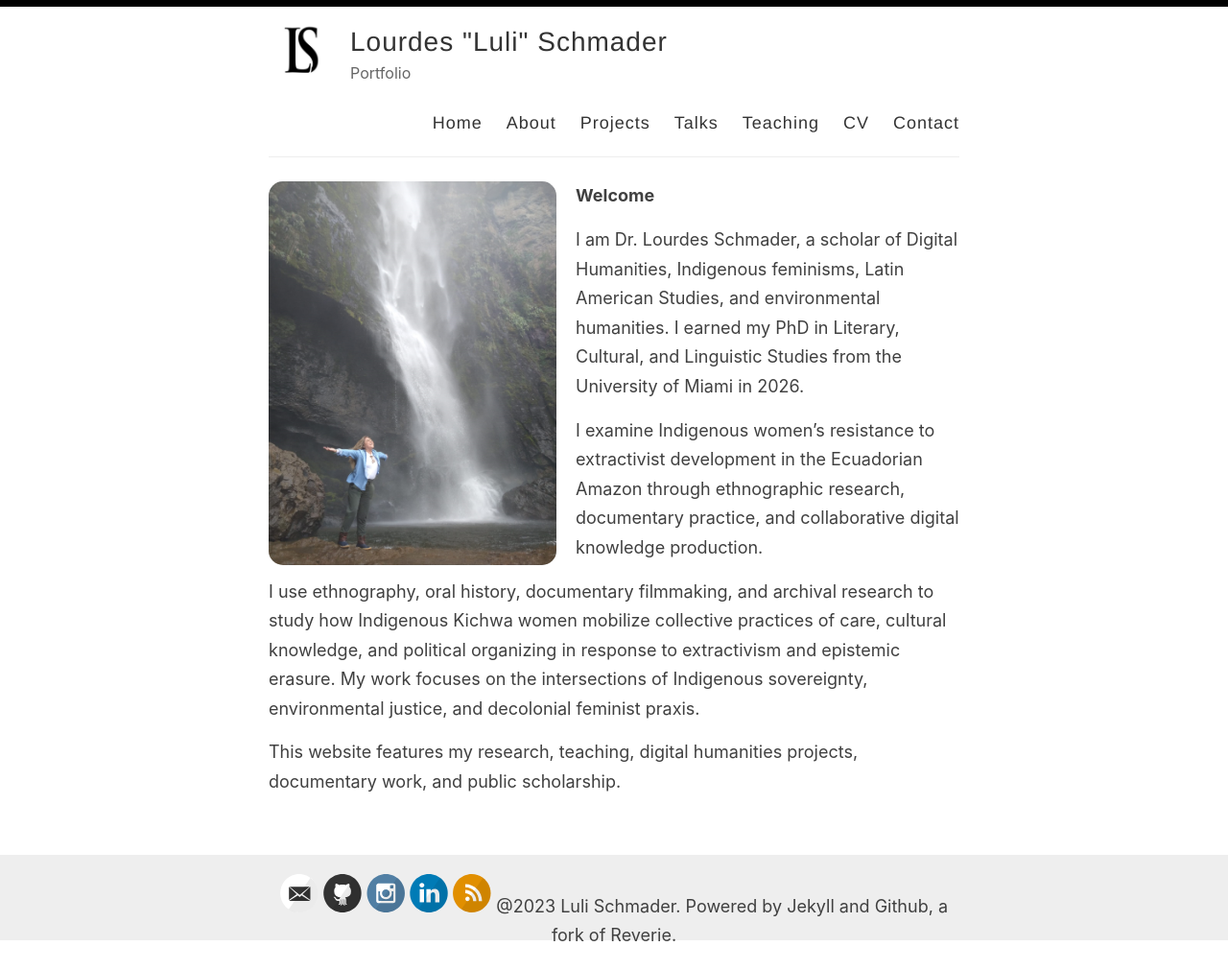
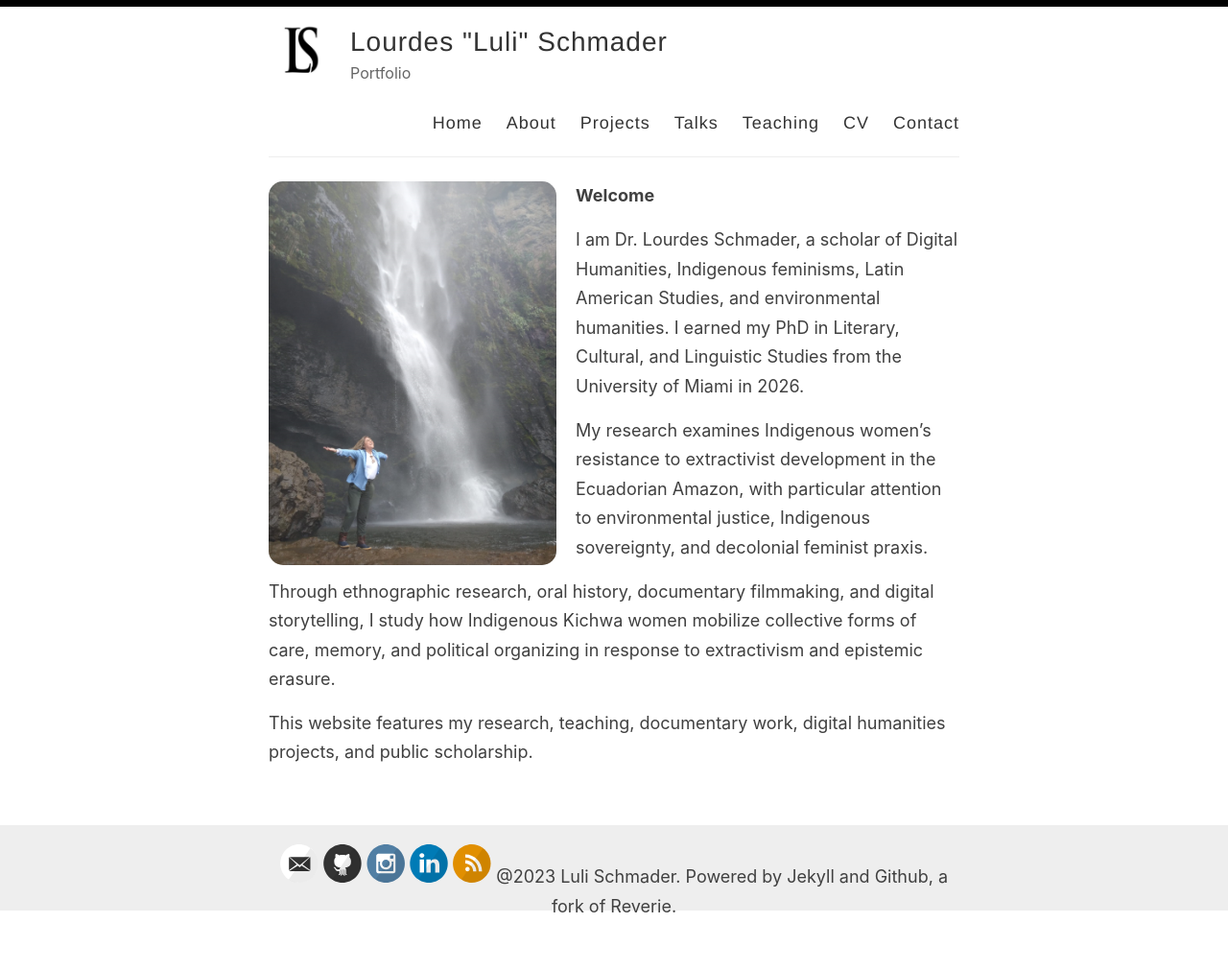
Before and after one commit to lulischmader/lulischmader.github.io, a Jekyll site: the page built from index.md, in a window 1280 px wide. Shown: the whole page at 96% size. Built offline with Jekyll 4.4.1, drawn with Linux system fonts in a browser that asks for light colours; after the commit the page ends 980 px from its top, so only the background shows below that.

Commit message:
Update index.md

```diff
--- a/index.md
+++ b/index.md
@@ -12,8 +12,8 @@ layout: default
 
 I am Dr. Lourdes Schmader, a scholar of Digital Humanities, Indigenous feminisms, Latin American Studies, and environmental humanities. I earned my PhD in Literary, Cultural, and Linguistic Studies from the University of Miami in 2026.
 
-I examine Indigenous women’s resistance to extractivist development in the Ecuadorian Amazon through ethnographic research, documentary practice, and collaborative digital knowledge production.
+My research examines Indigenous women’s resistance to extractivist development in the Ecuadorian Amazon, with particular attention to environmental justice, Indigenous sovereignty, and decolonial feminist praxis.
 
-I use ethnography, oral history, documentary filmmaking, and archival research to study how Indigenous Kichwa women mobilize collective practices of care, cultural knowledge, and political organizing in response to extractivism and epistemic erasure. My work focuses on the intersections of Indigenous sovereignty, environmental justice, and decolonial feminist praxis.
+Through ethnographic research, oral history, documentary filmmaking, and digital storytelling, I study how Indigenous Kichwa women mobilize collective forms of care, memory, and political organizing in response to extractivism and epistemic erasure.
 
-This website features my research, teaching, digital humanities projects, documentary work, and public scholarship.
+This website features my research, teaching, documentary work, digital humanities projects, and public scholarship.
```
